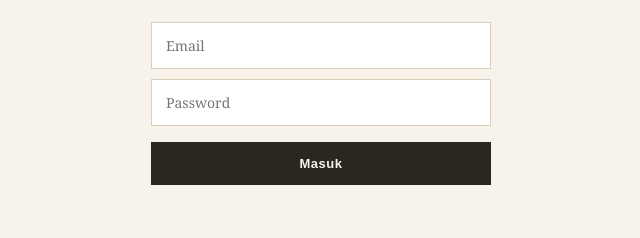
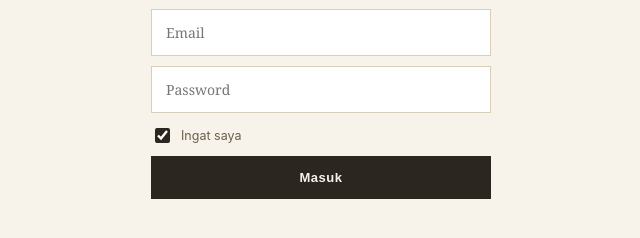
Before and after one commit to michaelhanafi-tech/timbanganformmikepan, a plain HTML site: page index.html in a window 1280 px wide. Shown: the part 322-560 px from the top of the page, without its empty margins (319-959 px from the left). Drawn offline with Linux system fonts and the light colour scheme; no server answers.

Commit message:
Add files via upload

```diff
--- a/index.html
+++ b/index.html
@@ -428,6 +428,16 @@
     margin-top: 6px;
   }
   .login-btn:disabled { opacity: 0.5; }
+  .login-remember {
+    display: flex;
+    align-items: center;
+    gap: 8px;
+    font-size: 12.5px;
+    color: #6b5f4a;
+    margin: 2px 0 4px;
+    cursor: pointer;
+  }
+  .login-remember input { width: 15px; height: 15px; accent-color: #2b2620; }
   .login-error {
     color: #8b3a3a;
     font-size: 12.5px;
@@ -446,6 +456,10 @@
     <div class="login-sub">Akses Terbatas</div>
     <input type="email" class="login-input" id="loginEmail" placeholder="Email" autocomplete="username">
     <input type="password" class="login-input" id="loginPassword" placeholder="Password" autocomplete="current-password">
+    <label class="login-remember">
+      <input type="checkbox" id="rememberMe" checked>
+      <span>Ingat saya</span>
+    </label>
     <button class="login-btn" id="loginBtn">Masuk</button>
     <div class="login-error" id="loginError"></div>
   </div>
@@ -1083,6 +1097,7 @@ auth.onAuthStateChanged((user) => {
 async function attemptLogin() {
   const email = document.getElementById('loginEmail').value.trim();
   const password = document.getElementById('loginPassword').value;
+  const remember = document.getElementById('rememberMe').checked;
   if (!email || !password) {
     loginError.textContent = 'Isi email dan password.';
     return;
@@ -1090,6 +1105,8 @@ async function attemptLogin() {
   loginBtn.disabled = true;
   loginError.textContent = '';
   try {
+    const persistence = remember ? firebase.auth.Auth.Persistence.LOCAL : firebase.auth.Auth.Persistence.SESSION;
+    await auth.setPersistence(persistence);
     await auth.signInWithEmailAndPassword(email, password);
   } catch (e) {
     loginError.textContent = 'Email atau password salah.';
```
